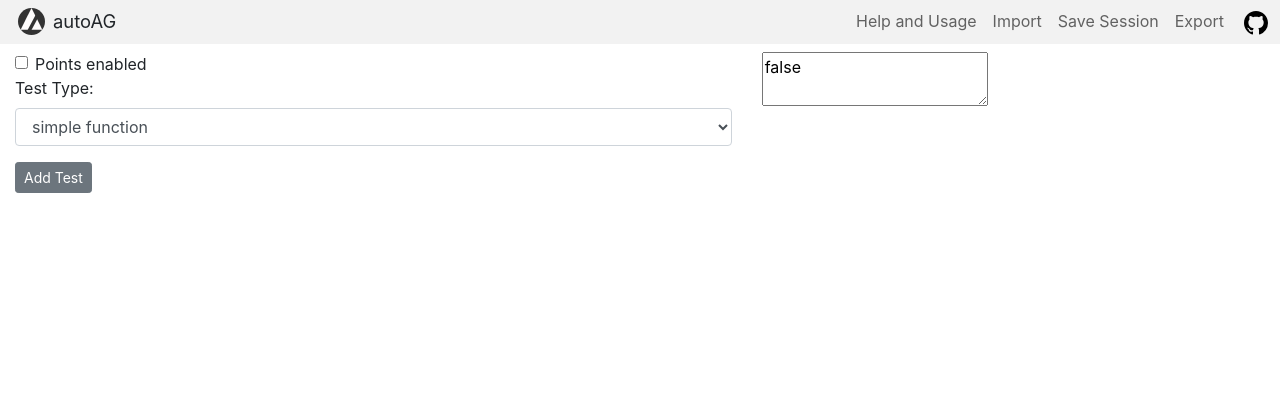
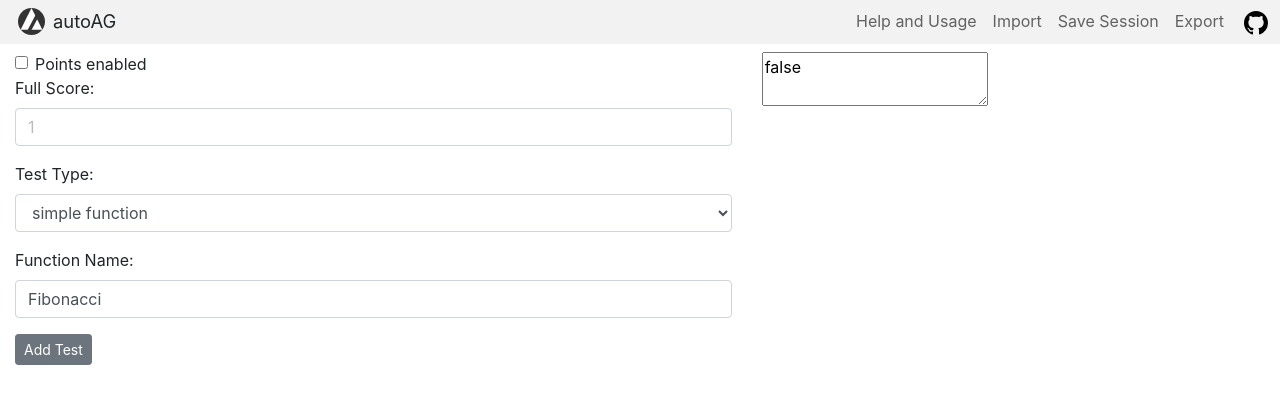
Before and after one commit to JingkangZhang/autoAG, a React (Create React App) app in the folder autoag/: page / in a window 1280 px wide. Shown: the top 404 px of the page. Built offline with nearby package versions, Linux system fonts and the light colour scheme.

Commit message:
function name

```diff
--- a/autoag/src/App.js
+++ b/autoag/src/App.js
@@ -20,6 +20,9 @@ class App extends React.Component {
     this.handleInputChange = this.handleInputChange.bind(this);
     this.handleAddTest = this.handleAddTest.bind(this);
     this.handleTestType = this.handleTestType.bind(this);
+    this.handlePointsEnabled = this.handlePointsEnabled.bind(this);
+    this.handleFullScore = this.handleFullScore.bind(this);
+    this.handleFunctionName = this.handleFunctionName.bind(this);
     this.state = {
       formState:{
         pointsEnabled: false,
@@ -32,17 +35,34 @@ class App extends React.Component {
   }
 
   handleInputChange(e) {
-    if (e.target.name === "addTestButton") {
-      this.handleAddTest(e);
-      return;
-    } else if (e.target.name === "testType") {
-      this.handleTestType(e);
-      return;
+    switch(e.target.name) {
+      case "pointsEnabled":
+        this.handlePointsEnabled(e);
+        break;
+      case "addTestButton":
+        this.handleAddTest(e);
+        break;
+      case "testType":
+        this.handleTestType(e);
+        break;
+      case "fullScore":
+        this.handleFullScore(e);
+        break;
+      case "functionName":
+        this.handleFunctionName(e);
+        break;
+      default:
+
     }
     //TODO: fix if else, get more specific cases
     var newFormState = this.state.formState;
     newFormState[e.target.name] = e.target.type === "checkbox" ?
       e.target.checked : e.target.input;
+    this.setState({formState: newFormState});
+  }
+  handlePointsEnabled(e) {
+    var newFormState = this.state.formState;
+    newFormState["pointsEnabled"] = e.target.checked;
     this.setState({formState: newFormState});
   }
 
@@ -54,10 +74,21 @@ class App extends React.Component {
 
   handleTestType(e) {
     var newFormState = this.state.formState;
-    newFormState["tests"][e.target.dataset.testid] = e.target.value;
+    newFormState["tests"][e.target.dataset.testid].testType = e.target.value;
     this.setState({formState: newFormState});
   }
 
+  handleFullScore(e) {
+    var newFormState = this.state.formState;
+    newFormState["tests"][e.target.dataset.testid].fullScore = e.target.value;
+    this.setState({formState: newFormState});
+  }
+
+  handleFunctionName(e) {
+    var newFormState = this.state.formState;
+    newFormState["tests"][e.target.dataset.testid].functionName = e.target.value;
+    this.setState({formState: newFormState});
+  }
   render() {
     // const topNav = <TopNav />;
     return (
@@ -83,13 +114,13 @@ class App extends React.Component {
 
 const INITIAL_TEST = {
   testType: "simple",
-  functionName: null,
-  testName: null,
-  testArgument: null,
-  description: null,
+  functionName: "Fibonacci",
+  testName: "",
+  testArgument: "",
+  description: "",
   testCases: [["0, 0", "0"]],
   testForDisallowedUse: [],
-  fullScore: null,
+  fullScore: "",
   partialCredits: "none",
   skeletonCode: ""
 }
--- /dev/null
+++ b/autoag/src/components/FormTestCase.js
@@ -0,0 +1,116 @@
+import React from 'react';
+import {
+  FormGroup, Input, Button, Label, Alert
+} from 'reactstrap';
+
+{
+  // props:{
+  //   testData:{
+  //     testType: "simple",
+  //     functionName: null,
+  //     testName: null,
+  //     testArgument: null,
+  //     description: null,
+  //     testCases: [["0, 0", "0"]],
+  //     testForDisallowedUse: [],
+  //     fullScore: null,
+  //     partialCredits: "none",
+  //     skeletonCode: ""
+  //   },
+  //   testIndex: Int,
+  //   pointsEnabled: Bool,
+  //   formHandler: Function
+  // }
+}
+class FormTestCase extends React.Component {
+  render() {
+    return (
+      <div>
+        <FormFullScore formHandler={this.props.formHandler}
+          testIndex={this.props.testIndex}
+          fullScore={this.props.testData.fullScore}/>
+        <FormTestCaseTestType formHandler={this.props.formHandler}
+          testIndex={this.props.testIndex}
+          testType={this.props.testData.testType} />
+        <FormFunctionName formHandler={this.props.formHandler}
+          testIndex={this.props.testIndex}
+          functionName={this.props.testData.functionName} />
+      </div>
+
+    )
+  }
+}
+
+//props:{formHandler:Function, testIndex:Int, fullScore:String}
+class FormFullScore extends React.Component {
+  render() {
+    var scoreString = this.props.fullScore;
+    alert="";
+    if (isNaN(scoreString)) {
+      alert =
+        <Alert color="warning">
+          Please enter a valid number for full score for current test.
+        </Alert>
+    }
+    return (
+      <FormGroup>
+        {alert}
+        <Label for="fullScore">Full Score:</Label>
+        <Input type="text" name="fullScore"
+          onFocus={e => e.target.select()}
+          className="forPlaceHolder"
+          placeholder="1"
+          onChange={this.props.formHandler}
+          data-testid={this.props.testIndex}
+          value={scoreString} />
+      </FormGroup>
+    )
+  }
+}
+
+//props:{formHandler:Function, testIndex:Int, testType:String}
+class FormTestCaseTestType extends React.Component {
+  render() {
+    return (
+      <FormGroup>
+        <Label for="testType">Test Type:</Label>
+        <Input type="select" name="testType"
+            onChange={this.props.formHandler}
+            data-testid={this.props.testIndex}
+            value={this.props.testType} >
+          <option value="simple">simple function</option>
+          <option value="unit">unit test</option>
+        </Input>
+      </FormGroup>
+    )
+  }
+}
+
+//props:{formHandler:Function, testIndex:Int, functionName:String}
+class FormFunctionName extends React.Component {
+  render() {
+    // console.log(this.props);
+    var functionName = this.props.functionName;
+    alert="";
+    if (!functionName.match(/^[a-zA-Z_][a-zA-Z0-9_]*$/)) {
+      alert =
+        <Alert color="warning">
+          Please enter a valid Python function name. Also, avoid using Python keywords (not checked here).
+        </Alert>
+    }
+    return (
+      <FormGroup>
+        {alert}
+        <Label for="functionName">Function Name:</Label>
+        <Input type="text" name="functionName"
+          onFocus={e => e.target.select()}
+          className="forPlaceHolder"
+          placeholder="Fibonacci"
+          onChange={this.props.formHandler}
+          data-testid={this.props.testIndex}
+          value={functionName} />
+      </FormGroup>
+    )
+  }
+}
+export default FormTestCase
--- a/autoag/src/components/InputField.js
+++ b/autoag/src/components/InputField.js
@@ -1,8 +1,8 @@
 import React, { Component } from 'react';
 import {
-  Form, Label, CustomInput, FormGroup, Input, Button
+  Form, Label, FormGroup, Input, Button
 } from 'reactstrap';
-
+import FormTestCase from "./FormTestCase.js"
 //props:{formState:{pointsEnabled: Bool, tests:[{},{}]}, formHandler:Function}
 class InputField extends React.Component {
   render() {
@@ -39,53 +39,4 @@ class FormPointsEnabled extends React.Component {
   }
 }
 
-{
-  // props:{
-  //   testData:{
-  //     testType: "simple",
-  //     functionName: null,
-  //     testName: null,
-  //     testArgument: null,
-  //     description: null,
-  //     testCases: [["0, 0", "0"]],
-  //     testForDisallowedUse: [],
-  //     fullScore: null,
-  //     partialCredits: "none",
-  //     skeletonCode: ""
-  //   },
-  //   testIndex: Int,
-  //   pointsEnabled: Bool,
-  //   formHandler: Function
-  // }
-}
-class FormTestCase extends React.Component {
-  render() {
-    return (
-      <div>
-        <FormTestCaseTestType formHandler={this.props.formHandler}
-          testIndex={this.props.testIndex}
-          testType={this.props.testData.testType} />
-      </div>
-
-    )
-  }
-}
-
-//props:{formHandler:Function, testIndex:Int, testType:String}
-class FormTestCaseTestType extends React.Component {
-  render() {
-    return (
-      <FormGroup>
-        <Label for="testType">Test Type:</Label>
-        <Input type="select" name="testType"
-            onChange={this.props.formHandler}
-            data-testid={this.props.testIndex}
-            value={this.props.testType} >
-          <option value="simple">simple function</option>
-          <option value="unit">unit test</option>
-        </Input>
-      </FormGroup>
-    )
-  }
-}
 export default InputField
--- a/autoag/src/index.css
+++ b/autoag/src/index.css
@@ -13,10 +13,13 @@ code {
     monospace;
 }
 
+.forPlaceHolder::placeholder { color: #BBB }
+
 .navbar {
   padding: 0;
   margin-bottom: 8px;
 }
+
 .NavCol {
   padding: 0;
 }
```
